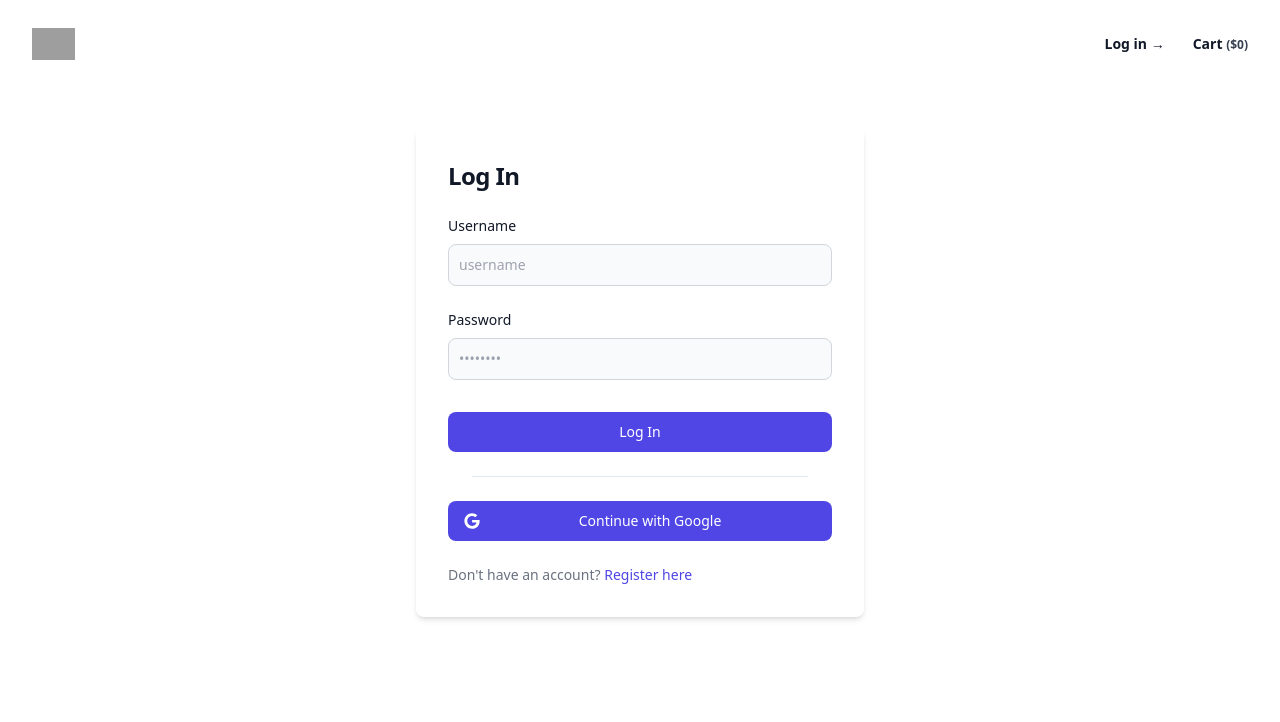
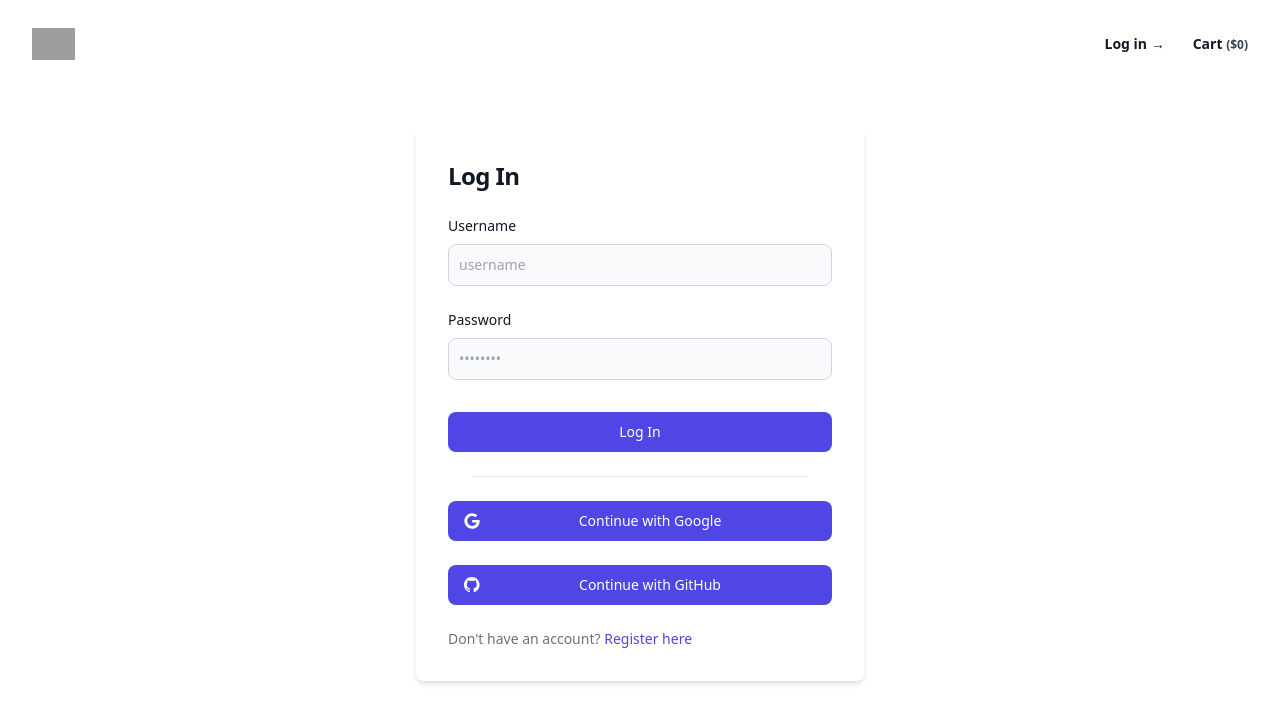
Before and after one commit to aaa-lt/e-store-client, a Vue app: page /login in a window 1280 px wide. Shown: the top 722 px of the page. Built offline with nearby package versions, Linux system fonts and the light colour scheme; no server answers; grey boxes are pictures that could not be loaded.

Commit message:
update: github logic

```diff
--- a/src/components/molecules/SocialLoginGroup.vue
+++ b/src/components/molecules/SocialLoginGroup.vue
@@ -13,7 +13,10 @@
 </script>
 
 <template>
-  <SocialLoginButton text="Continue with Google" @on-login="() => authStore.startOAuthLogin()">
+  <SocialLoginButton
+    text="Continue with Google"
+    @on-login="() => authStore.startOAuthLogin('google')"
+  >
     <svg
       class="mr-2 -ml-1 w-4 h-4"
       aria-hidden="true"
@@ -30,6 +33,26 @@
       ></path>
     </svg>
   </SocialLoginButton>
+  <SocialLoginButton
+    text="Continue with GitHub"
+    @on-login="() => authStore.startOAuthLogin('github')"
+  >
+    <svg
+      class="mr-2 -ml-1 w-4 h-4"
+      aria-hidden="true"
+      focusable="false"
+      data-prefix="fab"
+      data-icon="github"
+      role="img"
+      xmlns="http://www.w3.org/2000/svg"
+      viewBox="0 0 100 100"
+    >
+      <path
+        d="M48.854 0C21.839 0 0 22 0 49.217c0 21.756 13.993 40.172 33.405 46.69 2.427.49 3.316-1.059 3.316-2.362 0-1.141-.08-5.052-.08-9.127-13.59 2.934-16.42-5.867-16.42-5.867-2.184-5.704-5.42-7.17-5.42-7.17-4.448-3.015.324-3.015.324-3.015 4.934.326 7.523 5.052 7.523 5.052 4.367 7.496 11.404 5.378 14.235 4.074.404-3.178 1.699-5.378 3.074-6.6-10.839-1.141-22.243-5.378-22.243-24.283 0-5.378 1.94-9.778 5.014-13.2-.485-1.222-2.184-6.275.486-13.038 0 0 4.125-1.304 13.426 5.052a46.97 46.97 0 0 1 12.214-1.63c4.125 0 8.33.571 12.213 1.63 9.302-6.356 13.427-5.052 13.427-5.052 2.67 6.763.97 11.816.485 13.038 3.155 3.422 5.015 7.822 5.015 13.2 0 18.905-11.404 23.06-22.324 24.283 1.78 1.548 3.316 4.481 3.316 9.126 0 6.6-.08 11.897-.08 13.526 0 1.304.89 2.853 3.316 2.364 19.412-6.52 33.405-24.935 33.405-46.691C97.707 22 75.788 0 48.854 0z"
+        fill="currentColor"
+      />
+    </svg>
+  </SocialLoginButton>
   <div v-if="$route.query.status" class="text-sm font-medium text-red-500">
     <span v-if="resonseStatus === 409"
       >User with this email is alredy registered. Please log in to link google account</span
--- a/src/stores/auth.ts
+++ b/src/stores/auth.ts
@@ -83,11 +83,33 @@
       router.push('/')
     },
 
-    async startOAuthLogin() {
+    async startOAuthLogin(source: 'google' | 'github') {
       try {
-        const { data } = await axios.get(`${baseUrl}/auth/request`)
+        switch (source) {
+          case 'google': {
+            const { data } = await axios.get(`${baseUrl}/auth/request`, {
+              params: {
+                provider: 'google'
+              }
+            })
 
-        window.location.href = data.url
+            window.location.assign(data.url)
+            break
+          }
+          case 'github': {
+            const { data } = await axios.get(`${baseUrl}/auth/request`, {
+              params: {
+                provider: 'github'
+              }
+            })
+
+            window.location.assign(data.url)
+            break
+          }
+
+          default:
+            console.error('Error initiating OAuth login')
+        }
       } catch (error) {
         console.error('Error initiating OAuth login', error)
       }
@@ -125,7 +147,6 @@
         const response = await axios.post(`${baseUrl}/auth/refresh`, {
           refreshToken: `Bearer ${refreshToken}`
         })
-
         const { accessToken } = response.data
         this.accessToken = accessToken
         Cookies.set('access', accessToken)
```
